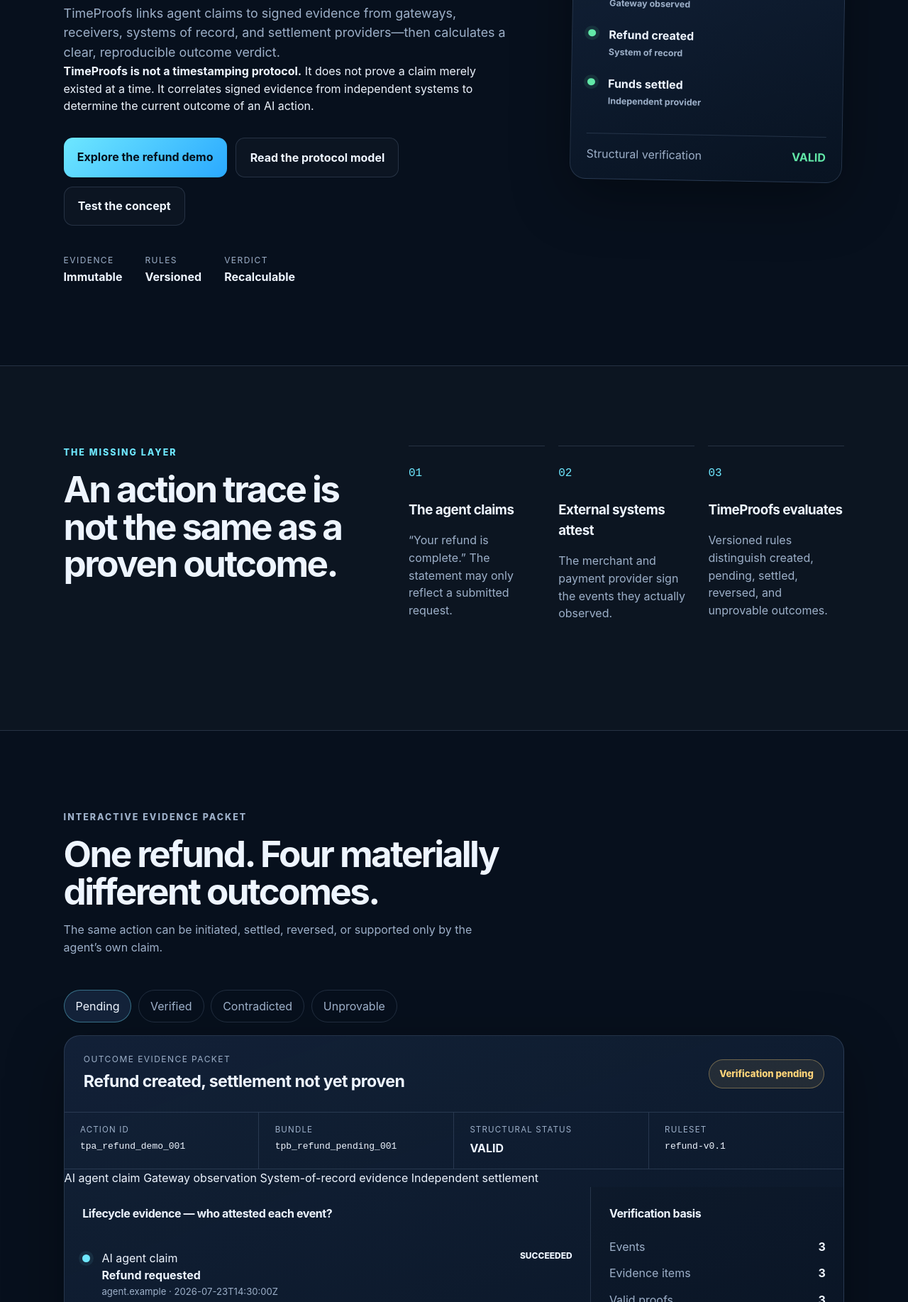
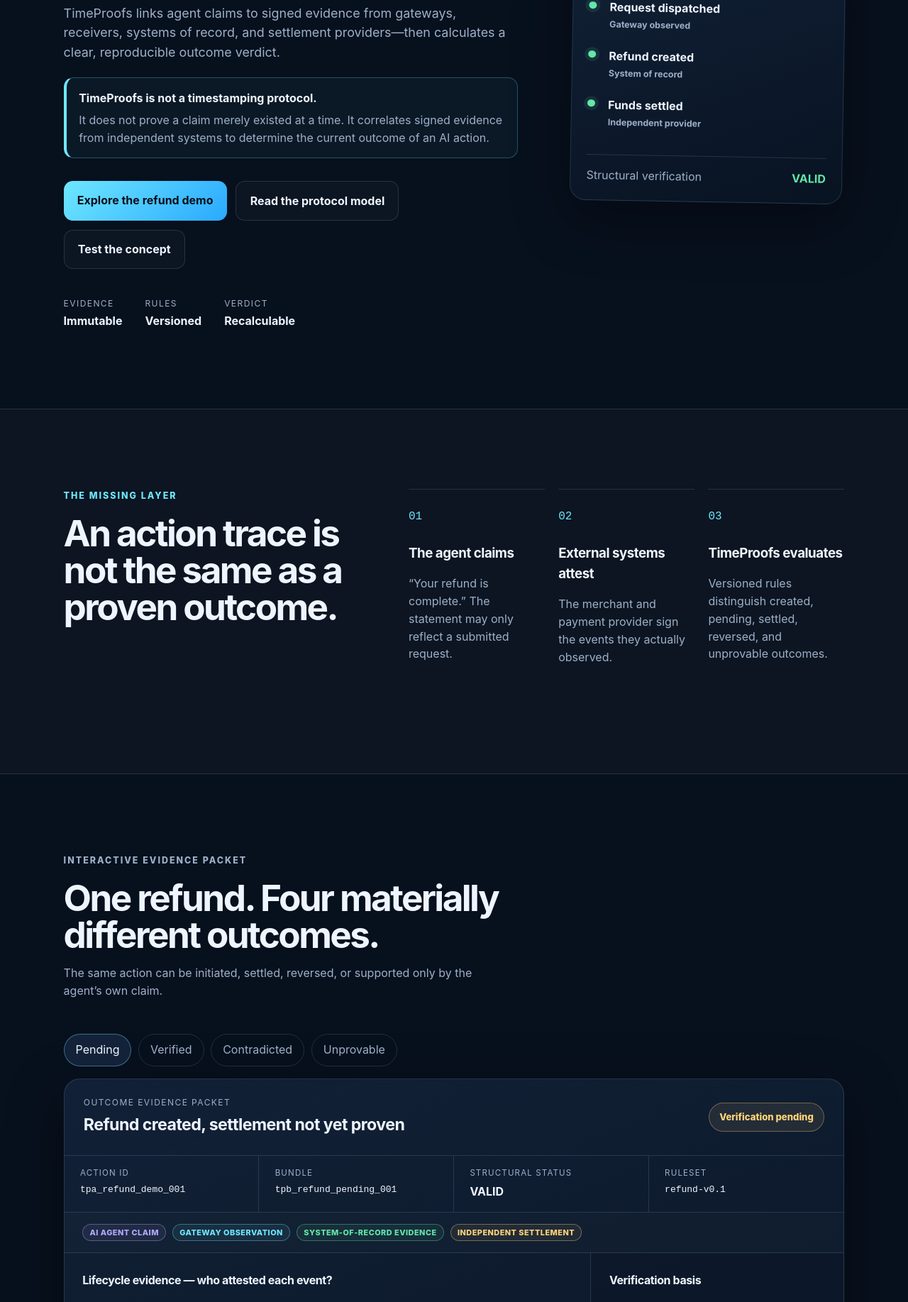
Before and after one commit to BACOUL/timeproofs-protocol, a website: page site/index.html in a window 1280 px wide. Shown: the part 468-2303 px from the top of the page at 71% size. Drawn offline with Linux system fonts and the light colour scheme.

Commit message:
feat(validation): style category guard and provenance badges

```diff
--- a/site/styles.css
+++ b/site/styles.css
@@ -178,3 +178,51 @@
 .select-field select { width: 100%; border: 1px solid var(--border); border-radius: .7rem; padding: .75rem .8rem; color: var(--text); background: var(--surface-strong); font: inherit; }
 .select-field option { color: #07101d; background: #ffffff; }
 @media (max-width: 720px) { .field-grid { grid-template-columns: 1fr; } }
+
+.category-guard {
+  display: grid;
+  gap: .35rem;
+  max-width: 62rem;
+  margin: 1.35rem 0 0;
+  padding: 1rem 1.1rem;
+  border: 1px solid rgba(110, 231, 255, .28);
+  border-left: 4px solid var(--accent);
+  border-radius: .85rem;
+  background: rgba(110, 231, 255, .045);
+}
+.category-guard strong { color: var(--text); }
+.category-guard span { color: var(--muted); line-height: 1.55; }
+.source-legend {
+  display: flex;
+  flex-wrap: wrap;
+  gap: .55rem;
+  padding: 1rem 1.6rem;
+  border-bottom: 1px solid var(--border);
+  background: rgba(255, 255, 255, .012);
+}
+.source-chip {
+  display: inline-flex;
+  align-items: center;
+  width: fit-content;
+  border: 1px solid var(--border);
+  border-radius: 999px;
+  padding: .28rem .58rem;
+  font-size: .68rem;
+  font-weight: 850;
+  letter-spacing: .045em;
+  line-height: 1.2;
+  text-transform: uppercase;
+  white-space: nowrap;
+}
+.source-chip.self-claimed { color: var(--unprovable); border-color: rgba(180, 167, 255, .38); background: rgba(180, 167, 255, .08); }
+.source-chip.gateway-observed { color: var(--accent); border-color: rgba(110, 231, 255, .36); background: rgba(110, 231, 255, .07); }
+.source-chip.receiver-attested { color: #9fd2ff; border-color: rgba(159, 210, 255, .36); background: rgba(159, 210, 255, .07); }
+.source-chip.system-of-record { color: var(--verified); border-color: rgba(98, 232, 168, .36); background: rgba(98, 232, 168, .07); }
+.source-chip.independently-settled { color: var(--pending); border-color: rgba(255, 212, 121, .38); background: rgba(255, 212, 121, .07); }
+.source-chip.unknown-source { color: var(--muted); }
+.timeline-title { margin-top: .42rem; }
+.return-hint { margin: -.25rem 0 .25rem; color: var(--muted); font-size: .82rem; }
+@media (max-width: 640px) {
+  .source-legend { padding-inline: 1rem; }
+  .source-chip { white-space: normal; }
+}
```
